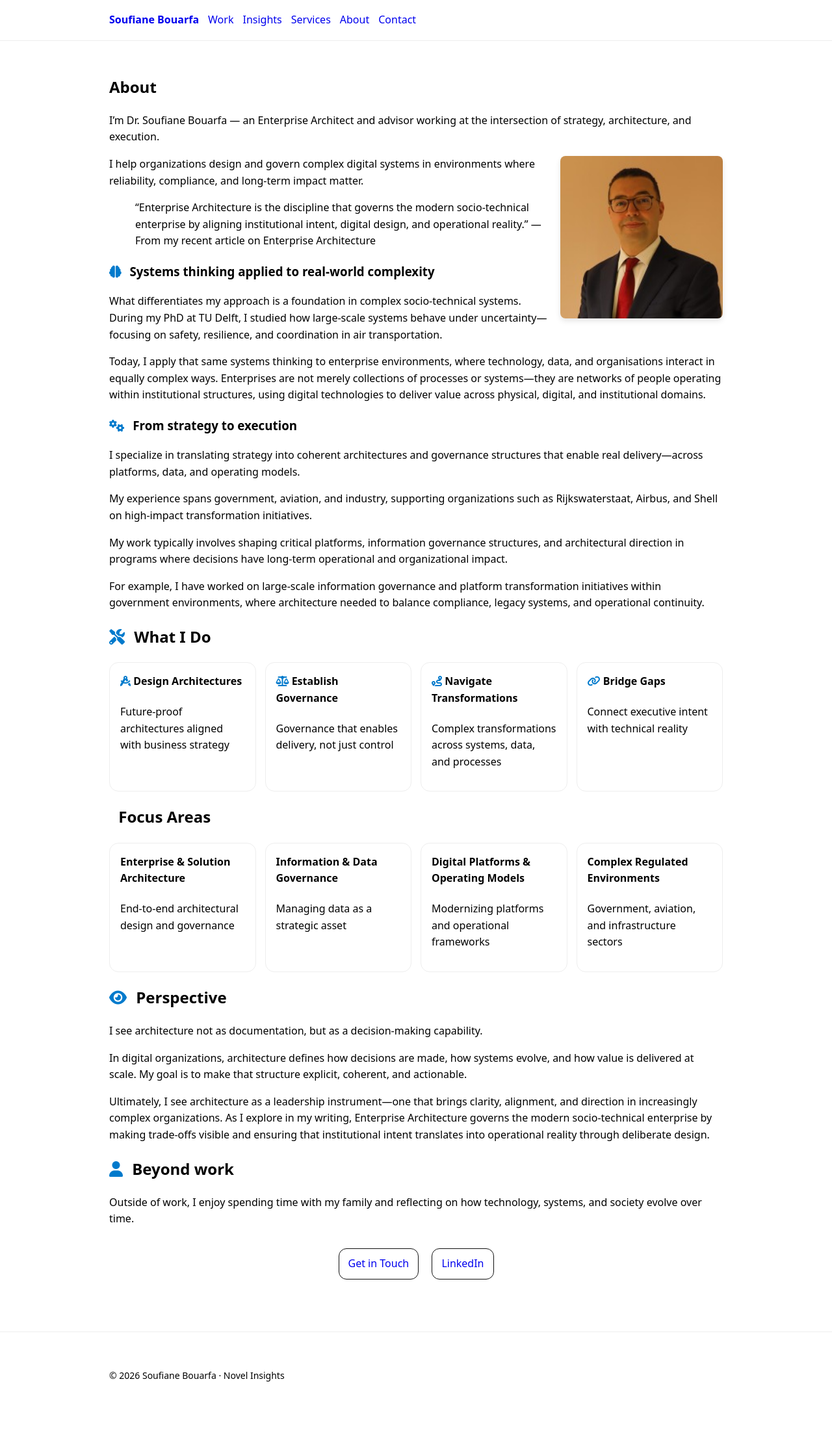
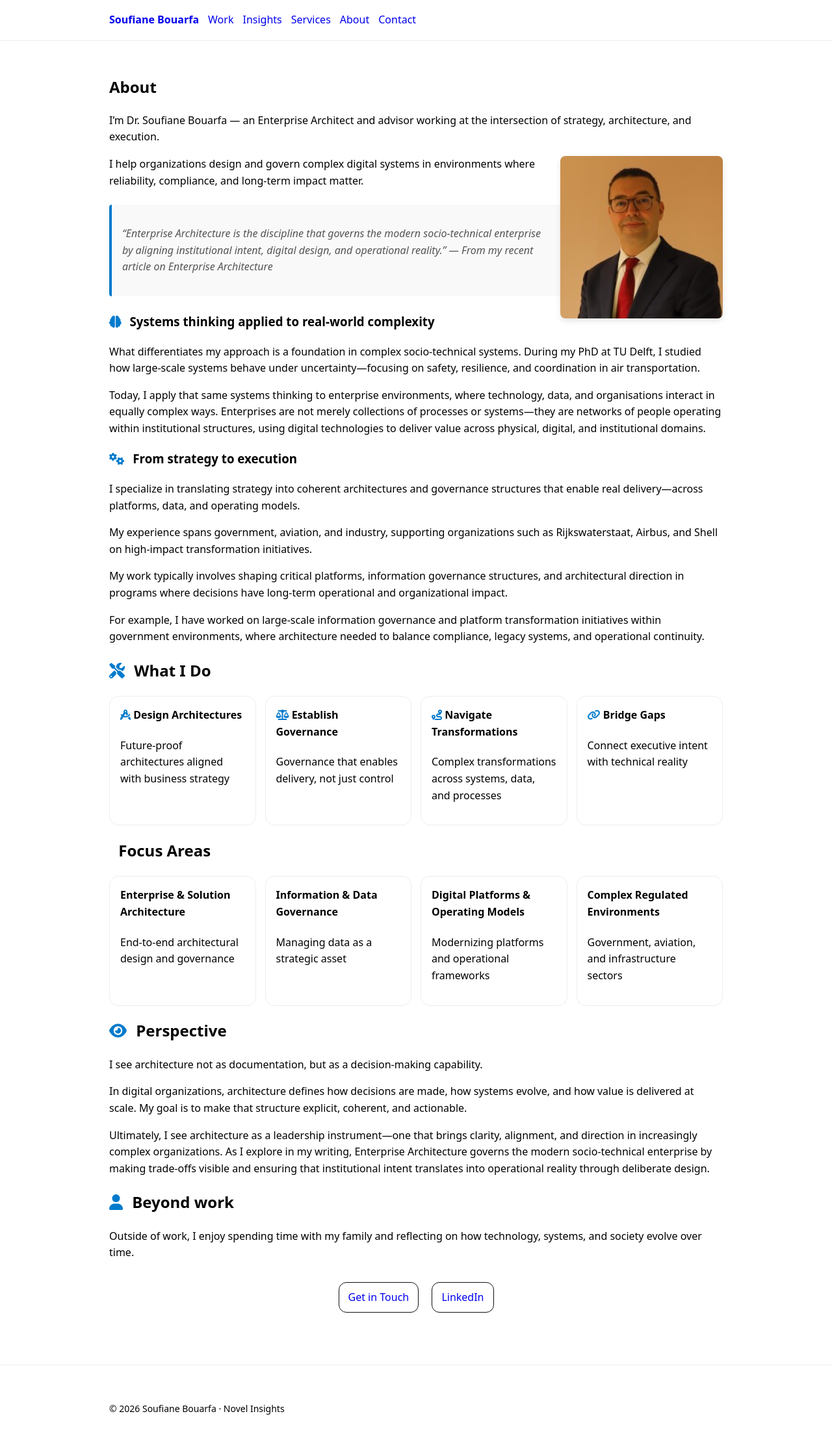
Before and after one commit to sbouarfa/soufianebouarfa.github.io, a Jekyll site: the page built from about.md, in a window 1280 px wide. Shown: the whole page at 65% size. Built offline with Jekyll 4.4.1, drawn with Linux system fonts in a browser that asks for light colours; before the commit the page ends 2184 px from its top, so only the background shows below that.

```diff
--- a/assets/css/main.css
+++ b/assets/css/main.css
@@ -70,3 +70,14 @@ body {
 .about-icon { color: #007acc; margin-right: 8px; }
 .card h4 { margin-top: 0; }
 .card i { color: #007acc; }
+
+blockquote {
+  border-left: 4px solid #007acc;
+  padding-left: 1rem;
+  margin: 1.5rem 0;
+  font-style: italic;
+  color: #555;
+  background: #f9f9f9;
+  padding: 1rem;
+  border-radius: 4px;
+}
```
Also changed, not shown: insights.md (+3 -3 lines).
